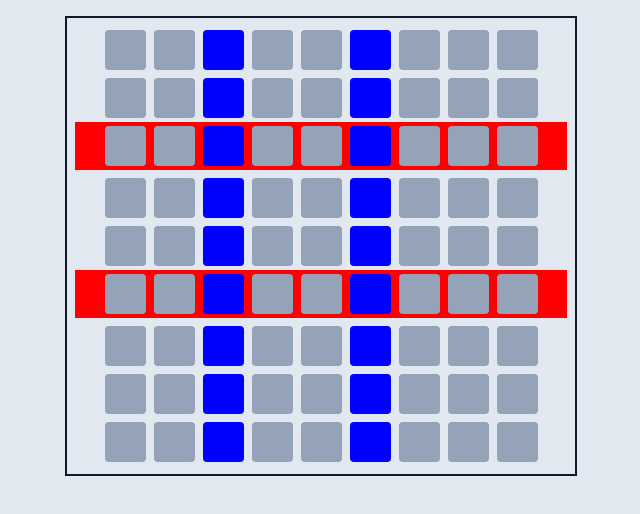
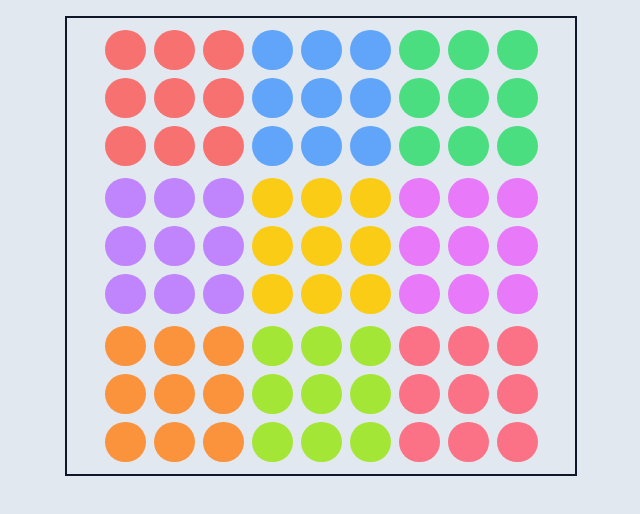
Before and after one commit to reactry/sudoku, a React (Create React App) app: page / in a window 1280 px wide. Shown: the top 514 px of the page, without its empty margins (319-959 px from the left). Built offline with nearby package versions, Linux system fonts and the light colour scheme.

Commit message:
Added different bg-color to different squares * implemented getSquareBgClass() * added hover and active bgs

```diff
--- a/src/Sudoku.css
+++ b/src/Sudoku.css
@@ -2,11 +2,10 @@
 
 
 div.SudokuRow:nth-child(3), div.SudokuRow:nth-child(6) {
-	background-color: red;
+	/*background-color: red;*/
 	margin-bottom: 4px;
 }
 
 div.SudokuCell:nth-child(3), div.SudokuCell:nth-child(6) {
-	background-color: blue;
 	margin-right: 4px;
 }
--- a/src/Sudoku.js
+++ b/src/Sudoku.js
@@ -28,7 +28,7 @@ export default function Sudoku () {
 	const nines = new Array(9).fill(0);
 	let rowItems = nines.map((v1, k1) => {
 		return (
-			<div className="SudokuRow" key={k1}>
+			<div className="SudokuRow font-bold" key={k1}>
 				{
 					nines.map((v2, k2) => {
 						let index = k1*9 + k2;
@@ -43,7 +43,7 @@ export default function Sudoku () {
 
 	return (
 		<div className="bg-slate-200 min-h-screen p-4">
-			<div className="max-w-lg m-auto p-2 gap-1 text-center border-2 border-slate-900">
+			<div className="max-w-lg m-auto p-2 gap-1 text-center text-white border-2 border-slate-900">
 				{rowItems}
 			</div>
 		</div>
--- a/src/SudokuCell.js
+++ b/src/SudokuCell.js
@@ -1,3 +1,26 @@
+
+
+function getSquareIndex (index) {
+	let x_index = Math.floor((index % 9) / 3);
+	let y_index = Math.floor(index / 9 / 3);
+	return ((y_index * 3) + x_index);
+}
+
+const backgrounds = [
+	"bg-red-400 hover:bg-red-600 active:bg-red-800",
+	"bg-blue-400 hover:bg-blue-600 active:bg-blue-800",
+	"bg-green-400 hover:bg-green-600 active:bg-green-800",
+	"bg-purple-400 hover:bg-purple-600 active:bg-purple-800",
+	"bg-yellow-400 hover:bg-yellow-600 active:bg-yellow-800",
+	"bg-fuchsia-400 hover:bg-fuchsia-600 active:bg-fuchsia-800",
+	"bg-orange-400 hover:bg-orange-600 active:bg-orange-800",
+	"bg-lime-400 hover:bg-lime-600 active:bg-lime-800",
+	"bg-rose-400 hover:bg-rose-600 active:bg-rose-800",
+];
+
+function getSquareBgClass (index) {
+	return backgrounds[getSquareIndex(index)];
+}
 
 
 export default function SudokuCell ({
@@ -10,8 +33,9 @@ export default function SudokuCell ({
 		setCellValue(index, newValue);
 	}
 
+	let cell_classname = "SudokuCell w-1/12 p-2 m-1 rounded-full h-10 inline-block align-top " + getSquareBgClass(index);
 	return (
-		<div className="SudokuCell w-1/12 p-2 m-1 bg-slate-400 rounded h-10 inline-block align-top" onClick={handleClick}>
+		<div className={cell_classname} onClick={handleClick} tabIndex={index}>
 			{cell.value === 0 ? "" : cell.value}
 		</div>
 	);
```
